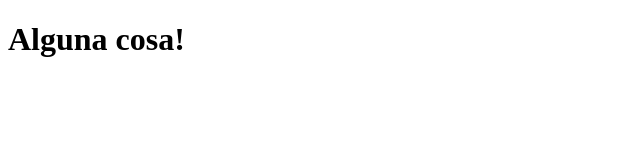
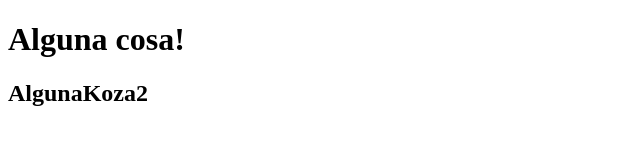
Before and after one commit to Kurune/one-thing, a plain HTML site: page site/index.html in a window 1280 px wide. Shown: the whole page, without its empty margins (0-640 px from the left). Drawn offline with Linux system fonts and the light colour scheme.

Commit message:
Algunacosa2

```diff
--- a/site/index.html
+++ b/site/index.html
@@ -6,5 +6,6 @@
 </head>
 <body>
 <h1>Alguna cosa!</h1>
+<h2> AlgunaKoza2</h2>
 </body>
 </html>
```
